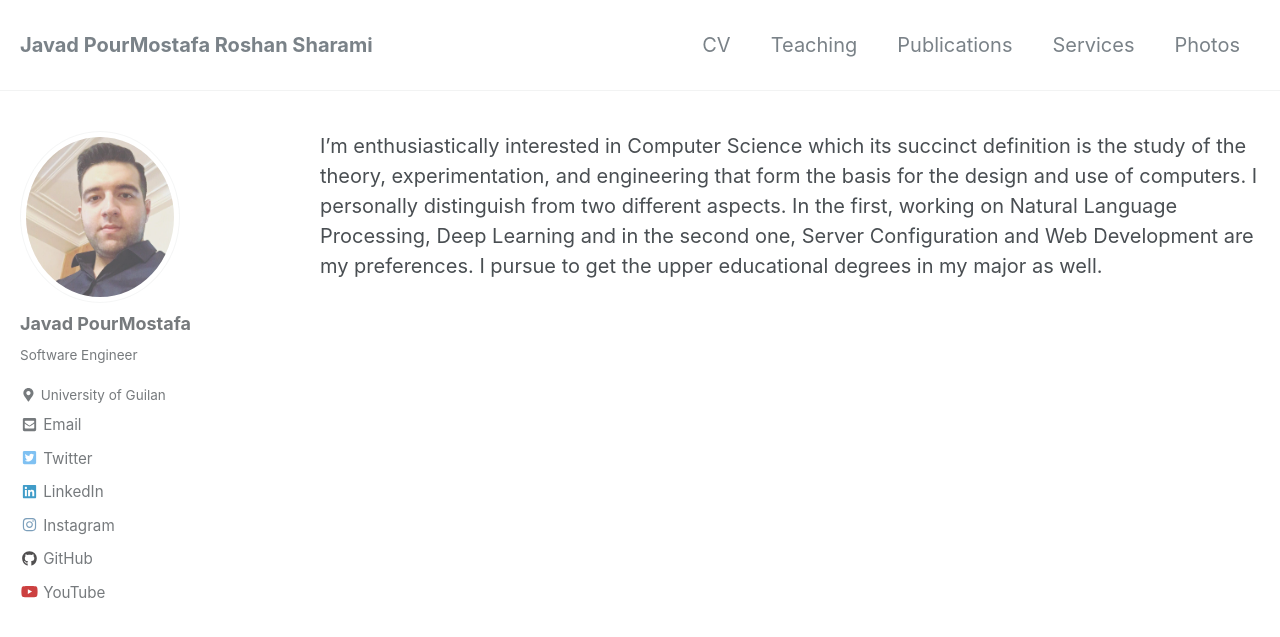
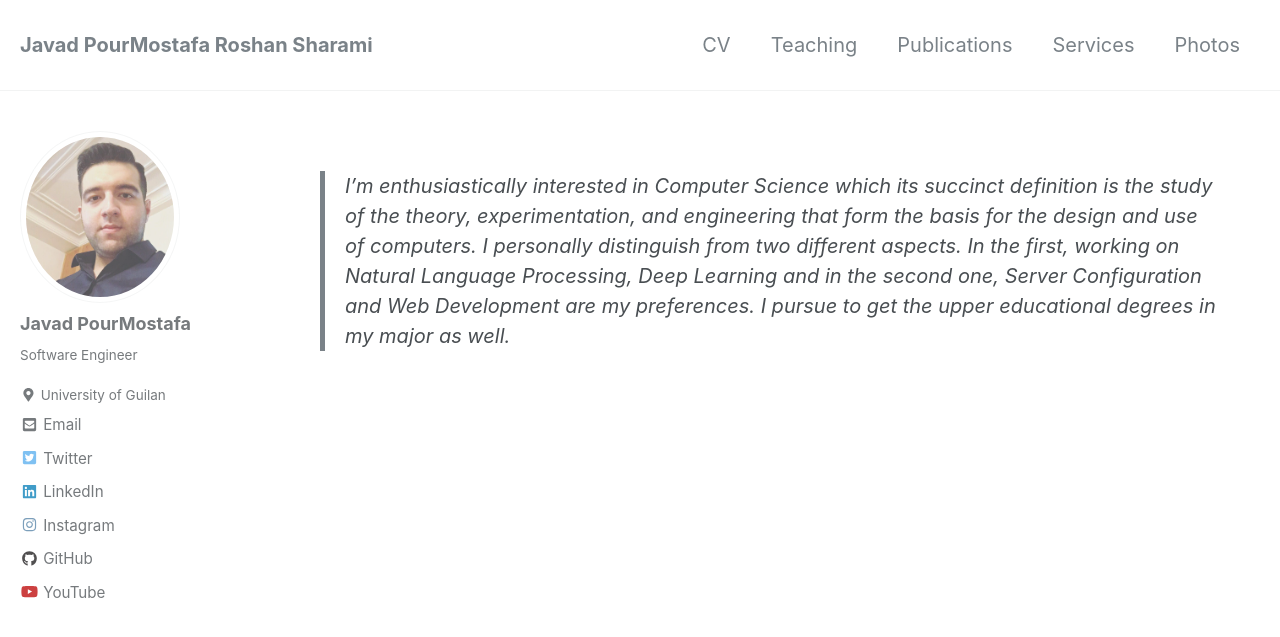
Before and after one commit to JoyeBright/JoyeBright.github.io, a Jekyll site: the page built from _pages/about.md, in a window 1280 px wide and 900 px high. Shown: the top 637 px of the window. Built offline with Jekyll 4.4.1, drawn with Linux system fonts in a browser that asks for light colours; nearby versions of some CDN libraries.

```diff
--- a/_pages/about.md
+++ b/_pages/about.md
@@ -5,5 +5,5 @@ author_profile: true
 ---
 {% include base_path %}
 
-I'm enthusiastically interested in Computer Science which its succinct definition is the study of the theory, experimentation, and engineering that form the basis for the design and use of computers. I personally distinguish from two different aspects. In the first, working on Natural Language Processing, Deep Learning and in the second one, Server Configuration and Web Development are my preferences.
+> I'm enthusiastically interested in Computer Science which its succinct definition is the study of the theory, experimentation, and engineering that form the basis for the design and use of computers. I personally distinguish from two different aspects. In the first, working on Natural Language Processing, Deep Learning and in the second one, Server Configuration and Web Development are my preferences.
 I pursue to get the upper educational degrees in my major as well.
```
